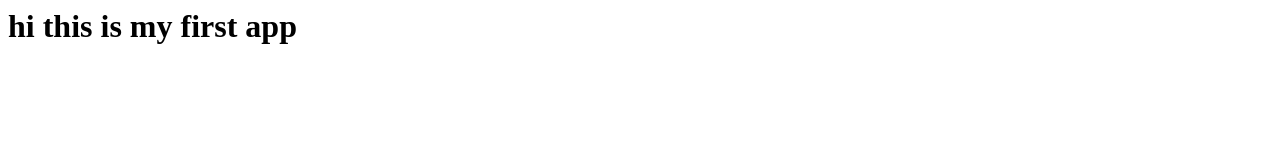
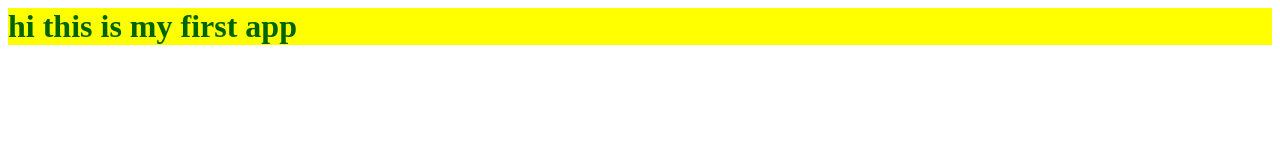
Before and after one commit to BalamuruganDevops/jenkins01, a plain HTML site: page index.html in a window 1280 px wide. Drawn offline with Linux system fonts and the light colour scheme.

Commit message:
commit01

```diff
--- /dev/null
+++ b/index.css
@@ -0,0 +1,4 @@
+h1{
+    background-color: yellow;
+    color: darkgreen;
+}
--- a/index.html
+++ b/index.html
@@ -1,6 +1,7 @@
 <html>
     <head>
         <title> first jenkins app </title>
+        <link href="index.css" rel="stylesheet">
     </head>
     <body>
         <h1> hi this is my first app </h1>
```
